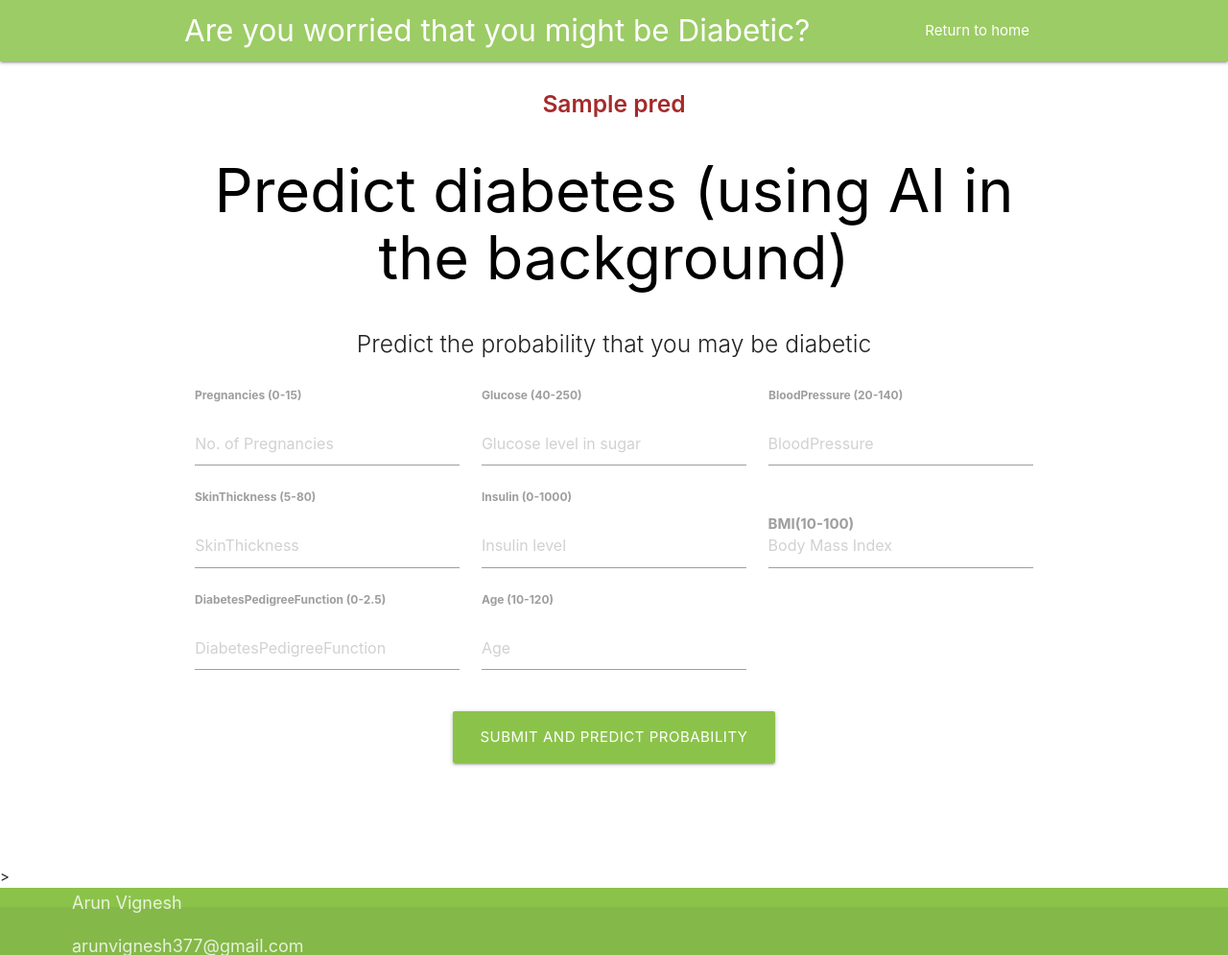
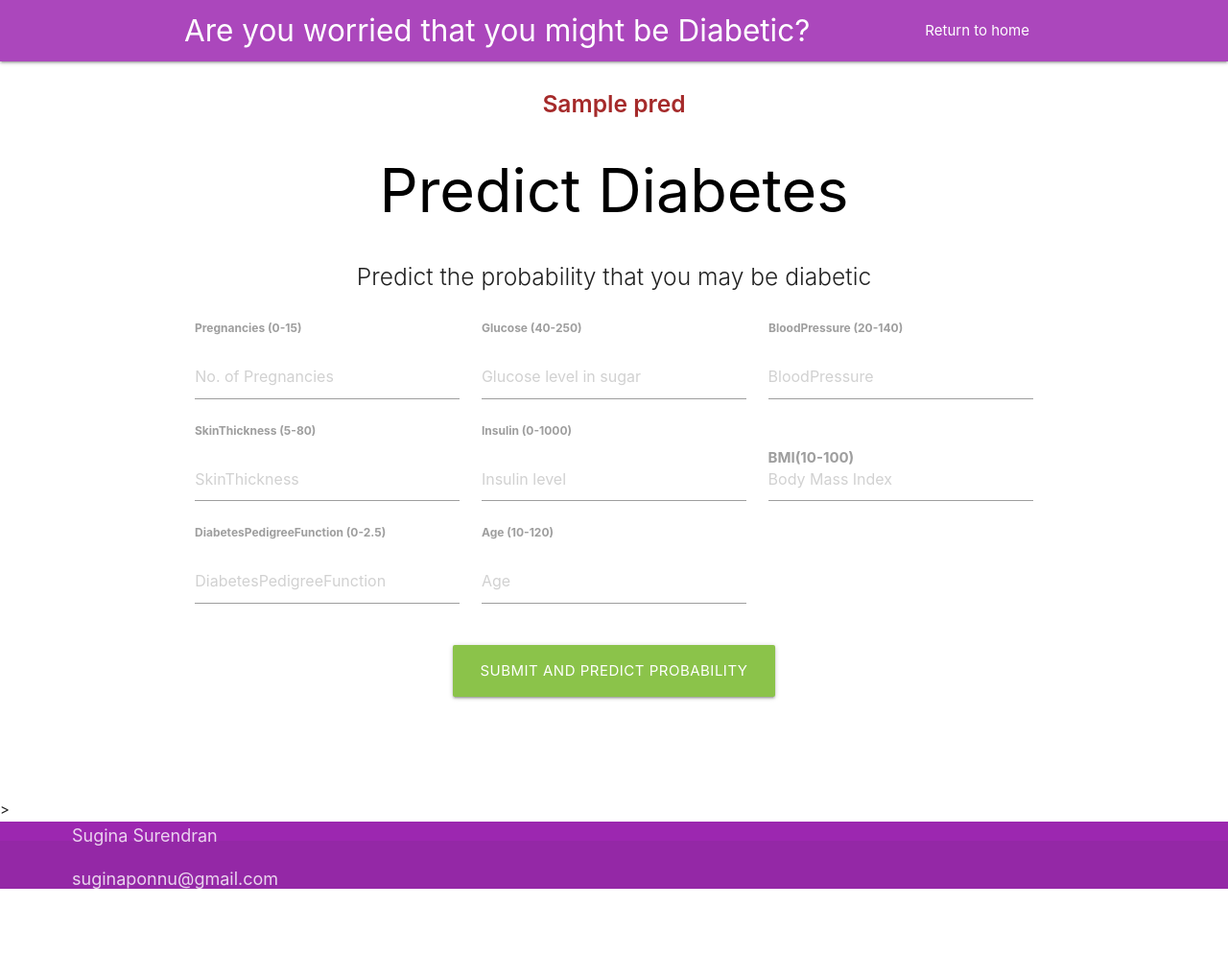
Before and after one commit to Sugina99/Pima_Indians_Diabetes_Project, a Flask app: template templates/index.html in a window 1280 px wide. Shown: the whole page at 96% size. After the commit the page ends 926 px from the top, so only its background shows below. Run offline with Flask 2, Linux system fonts and the light colour scheme; the template is opened without the code that fills it: most values are stand-ins (such as "Sample title", 1, 10 or a date in 2020); parts of the project's set-up code (start-up, migrations or seed data) failed here and were passed over; some libraries are stand-ins or nearby versions.

Commit message:
modified

```diff
--- a/app.py
+++ b/app.py
@@ -1,32 +1,48 @@
-from flask import Flask,request,url_for,redirect,render_template
+#import relevant libraries for flask, html rendering and loading the ML model
+from flask import Flask,request, url_for, redirect, render_template
+import pickle
+import pandas as pd
 import joblib
-import pandas as pd
 
-app=Flask(__name__)
+app = Flask(__name__)
 
-model=joblib.load("model.pkl")
-scale=joblib.load("scale.pkl")
+model = joblib.load("model.pkl")
+scale = joblib.load("scale.pkl")
 
 
 @app.route("/")
-def LandingPage():
-    return render_template("index.html")
+def landingPage():
+    return render_template('index.html')
 
-# @app.route("/predict",methods=['POST','GET'])
-# def predict():
-#      Pregnancies = request.form['1']
-#      Glucose = request.form['2']
-#      BloodPressure = request.form['3']
-#      SkinThickness = request.form['4']
-#      Insulin = request.form['5']
-#      BMI = request.form['6']
-#      DPF = request.form['7']
-#      Age = request.form['8']
-#      RowDf=pd.DataFrame([pd.Series([Pregnancies,Glucose,BloodPressure,SkinThickness,Insulin,BMI,DPF,Age])])
-#      RowDf_new=pd.DataFrame(scale.transform(RowDf))
-#      print(RowDf_new)
+@app.route("/predict",methods=['POST'])
+def predict():
 
-#      return render_template("index.html")
+    pregnancies = request.form['1']
+    glucose = request.form['2']
+    bloodPressure = request.form['3']
+    skinThickness = request.form['4']
+    insulin = request.form['5']
+    bmi = request.form['6']
+    dpf = request.form['7']
+    age = request.form['8']
 
-if __name__=="__main__":
+    rowDF= pd.DataFrame([pd.Series([pregnancies,glucose,bloodPressure,skinThickness,insulin,bmi,dpf,age])])
+    rowDF_new = pd.DataFrame(scale.transform(rowDF))
+
+    print(rowDF_new)
+
+    # model prediction
+    prediction=model.predict_proba(rowDF_new)
+    print(f" The predicted value is : {prediction[0][1]}")
+
+    if prediction[0][1]>=0.5:
+        val_pred=round(prediction[0][1],3)
+        print(f"the round value is {val_pred*100}%")
+        return render_template('result.html',pred=f"You have a chance of having diabetes.\n\n Probability of being a diabetic is {val_pred*100}%.\n\n Advice: Exercise Regularly")
+    else:
+        val_pred=round(prediction[0][0],3)
+        print(f"the round value is {val_pred*100}%")
+        return render_template('result.html',pred=f"Congratulations!!!, You are safe zone.\n\n Probability of being a non-diabetic is {val_pred*100}%.")
+
+if __name__ == '__main__':
     app.run(debug=True)
--- a/templates/index.html
+++ b/templates/index.html
@@ -12,7 +12,7 @@
 </head>
 
 <body>
-  <nav class="light-green lighten-1" role="navigation">
+  <nav class="purple lighten-1" role="navigation">
     <div class="nav-wrapper container"><a id="logo-container" href="#" class="brand-logo">Are you worried that you might be Diabetic?</a>
       <ul class="right hide-on-med-and-down">
         <li><a href="#">Return to home</a></li>
@@ -23,8 +23,8 @@
 
   <div class="section no-pad-bot" id="index-banner">
     <div class="container">
-     <h5 style="text-align: center; color: brown; font-weight: 600;">{{pred}}</h5>
-      <h1 class="header center black-text">Predict diabetes (using AI in the background)</h1>
+     <h5 style="text-align: center; color: rgb(165, 42, 42); font-weight: 600;">{{pred}}</h5>
+      <h1 class="header center black-text">Predict Diabetes</h1>
       <div class="row center">
         <h5 class="header col s12 light">Predict the probability that you may be diabetic
         <br>
@@ -97,11 +97,11 @@
   </div>
   </div>>
 
-  <footer class="page-footer light-green">
+  <footer class="page-footer purple">
     <div class="footer-copyright">
       <div class="container" style="padding-bottom: 1rem; position: fixed; font-size: 1.2rem; margin-left: 5rem;">
-        <p>Arun Vignesh</p>
-        <p>arunvignesh377@gmail.com</p>
+        <p>Sugina Surendran</p>
+        <p>suginaponnu@gmail.com</p>
       </div>
     </div>
   </footer>
```
Also changed, not shown: templates/result.html (+5 -5 lines).
